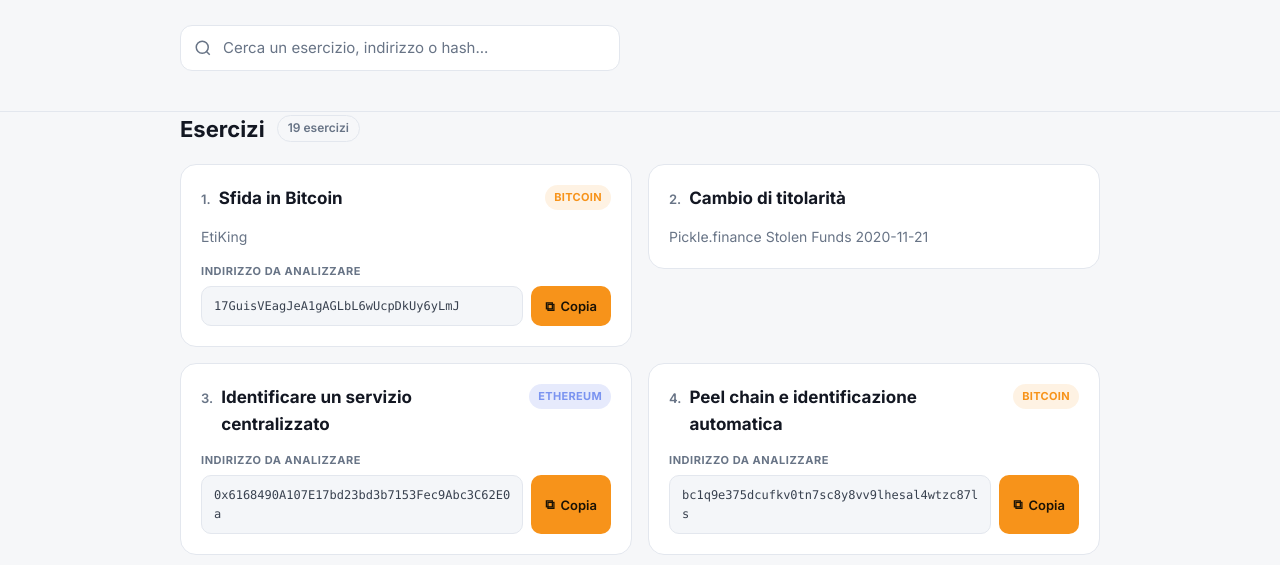
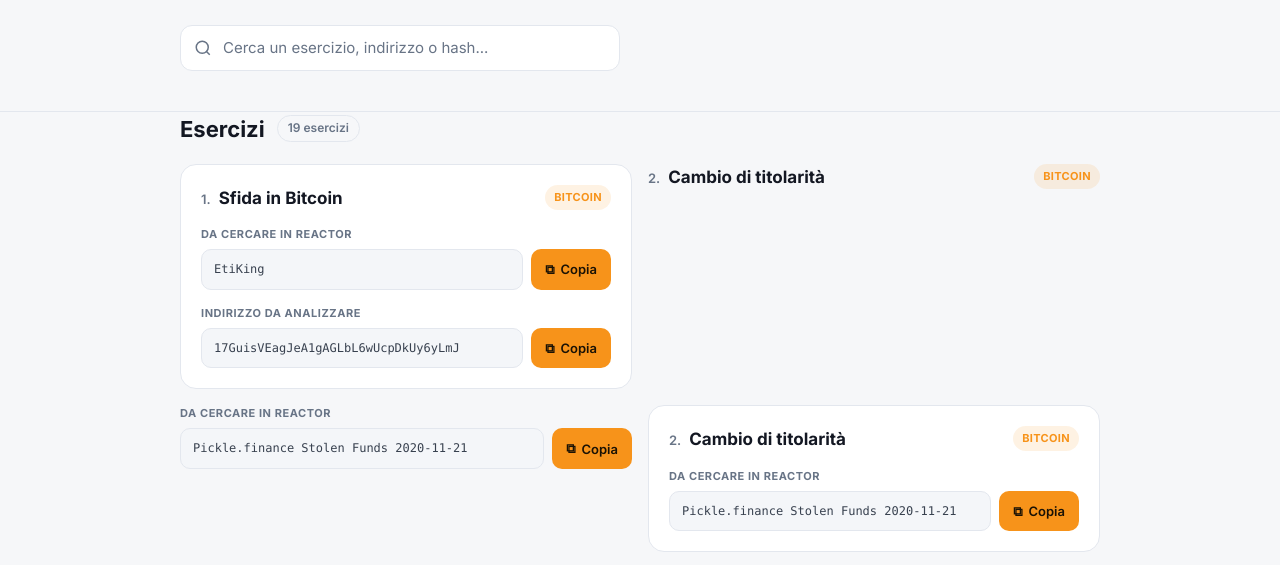
Before and after one commit to Annalisa842/workshop-intermedio, a plain HTML site: page index.html in a window 1280 px wide. Shown: the part 213-778 px from the top of the page. Drawn offline with Linux system fonts and the light colour scheme.

Commit message:
Update card elements and descriptions in index.html

```diff
--- a/index.html
+++ b/index.html
@@ -85,13 +85,13 @@
         <div class="grid">
           <article class="card" data-search="sfida in bitcoin etiking 17guisveagjea1gaglbl6wucpdkuy6ylmj">
             <div class="card-top"><div class="name-row"><span class="num">1.</span><h3 class="name">Sfida in Bitcoin</h3></div><span class="chip btc">Bitcoin</span></div>
-            <p class="description">EtiKing</p>
-            <div><div class="label">Indirizzo da analizzare</div><div class="addr-row"><code class="addr">17GuisVEagJeA1gAGLbL6wUcpDkUy6yLmJ</code><button class="copy" data-copy="17GuisVEagJeA1gAGLbL6wUcpDkUy6yLmJ" aria-label="Copia Indirizzo da analizzare"><span>⧉</span><span class="lbl">Copia</span></button></div></div>
-          </article>
+<div><div class="label">Da cercare in Reactor</div><div class="addr-row"><code class="addr">EtiKing</code><button class="copy" data-copy="EtiKing" aria-label="Copia EtiKing"><span>⧉</span><span class="lbl">Copia</span></button></div></div>            <div><div class="label">Indirizzo da analizzare</div><div class="addr-row"><code class="addr">17GuisVEagJeA1gAGLbL6wUcpDkUy6yLmJ</code><button class="copy" data-copy="17GuisVEagJeA1gAGLbL6wUcpDkUy6yLmJ" aria-label="Copia Indirizzo da analizzare"><span>⧉</span><span class="lbl">Copia</span></button></div></div>
+          </article><div class="card-top"><div class="name-row"><span class="num">2.</span><h3 class="name">Cambio di titolarità</h3></div><span class="chip btc">Bitcoin</span></div>
+            <div><div class="label">Da cercare in Reactor</div><div class="addr-row"><code class="addr">Pickle.finance Stolen Funds 2020-11-21</code><button class="copy" data-copy="Pickle.finance Stolen Funds 2020-11-21" aria-label="Copia Pickle.finance Stolen Funds 2020-11-21"><span>⧉</span><span class="lbl">Copia</span></button></div></div>
 
           <article class="card" data-search="cambio di titolarità pickle.finance stolen funds 2020-11-21">
-            <div class="card-top"><div class="name-row"><span class="num">2.</span><h3 class="name">Cambio di titolarità</h3></div></div>
-            <p class="description">Pickle.finance Stolen Funds 2020-11-21</p>
+            <div class="card-top"><div class="name-row"><span class="num">2.</span><h3 class="name">Cambio di titolarità</h3></div><span class="chip btc">Bitcoin</span></div>
+            <div><div class="label">Da cercare in Reactor</div><div class="addr-row"><code class="addr">Pickle.finance Stolen Funds 2020-11-21</code><button class="copy" data-copy="Pickle.finance Stolen Funds 2020-11-21" aria-label="Copia Pickle.finance Stolen Funds 2020-11-21"><span>⧉</span><span class="lbl">Copia</span></button></div></div>
           </article>
 
           <article class="card" data-search="identificare un servizio centralizzato 0x6168490a107e17bd23bd3b7153fec9abc3c62e0a">
@@ -160,7 +160,7 @@
           </article>
 
           <article class="card" data-search="bridge 220fa989fc253a7598bb86d442b05edc215a87f0f382c9fafb13cd9363bbd93a">
-            <div class="card-top"><div class="name-row"><span class="num">15.</span><h3 class="name">Bridge</h3></div></div>
+            <div class="card-top"><div class="name-row"><span class="num">15.</span><h3 class="name">Bridge</h3></div><span class="chip btc">Bitcoin</span></div>
             <div><div class="label">Transaction hash</div><div class="addr-row"><code class="addr">220fa989fc253a7598bb86d442b05edc215a87f0f382c9fafb13cd9363bbd93a</code><button class="copy" data-copy="220fa989fc253a7598bb86d442b05edc215a87f0f382c9fafb13cd9363bbd93a" aria-label="Copia Transaction hash"><span>⧉</span><span class="lbl">Copia</span></button></div></div>
           </article>
 
@@ -175,7 +175,7 @@
           </article>
 
           <article class="card" data-search="time and amount search b8578394b406980fe832368444e19afa90e9b97e902106567aaddceb5820c929">
-            <div class="card-top"><div class="name-row"><span class="num">18.</span><h3 class="name">Time and Amount Search</h3></div></div>
+            <div class="card-top"><div class="name-row"><span class="num">18.</span><h3 class="name">Time and Amount Search</h3></div><span class="chip btc">Bitcoin</span></div>
             <div><div class="label">Transaction hash</div><div class="addr-row"><code class="addr">b8578394b406980fe832368444e19afa90e9b97e902106567aaddceb5820c929</code><button class="copy" data-copy="b8578394b406980fe832368444e19afa90e9b97e902106567aaddceb5820c929" aria-label="Copia Transaction hash"><span>⧉</span><span class="lbl">Copia</span></button></div></div>
           </article>
 
```
